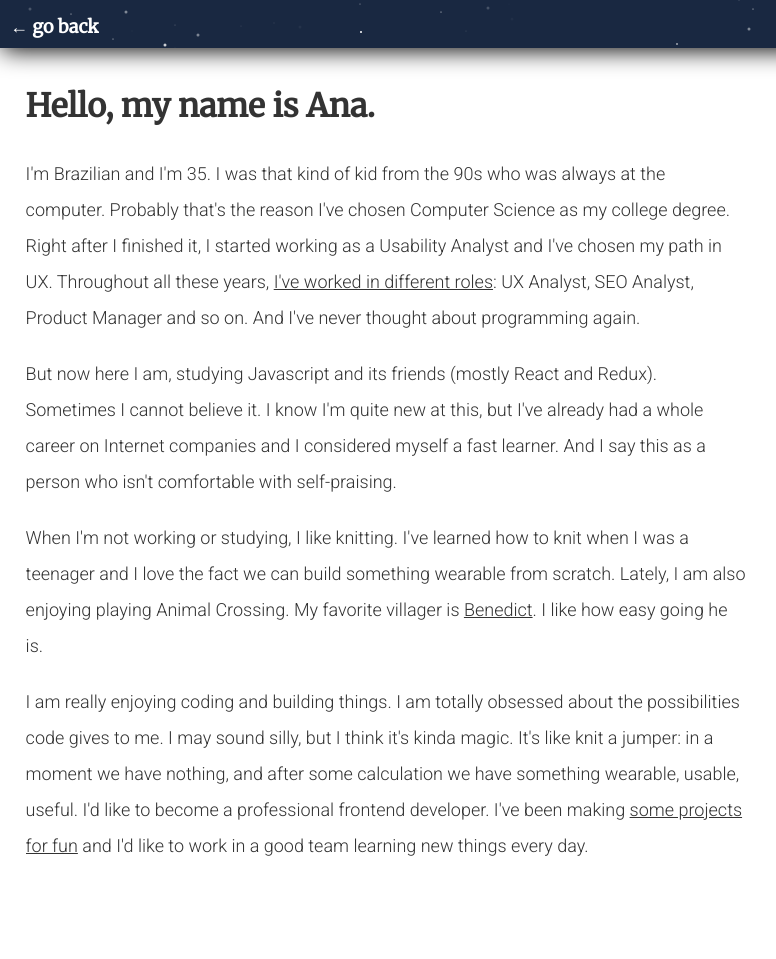
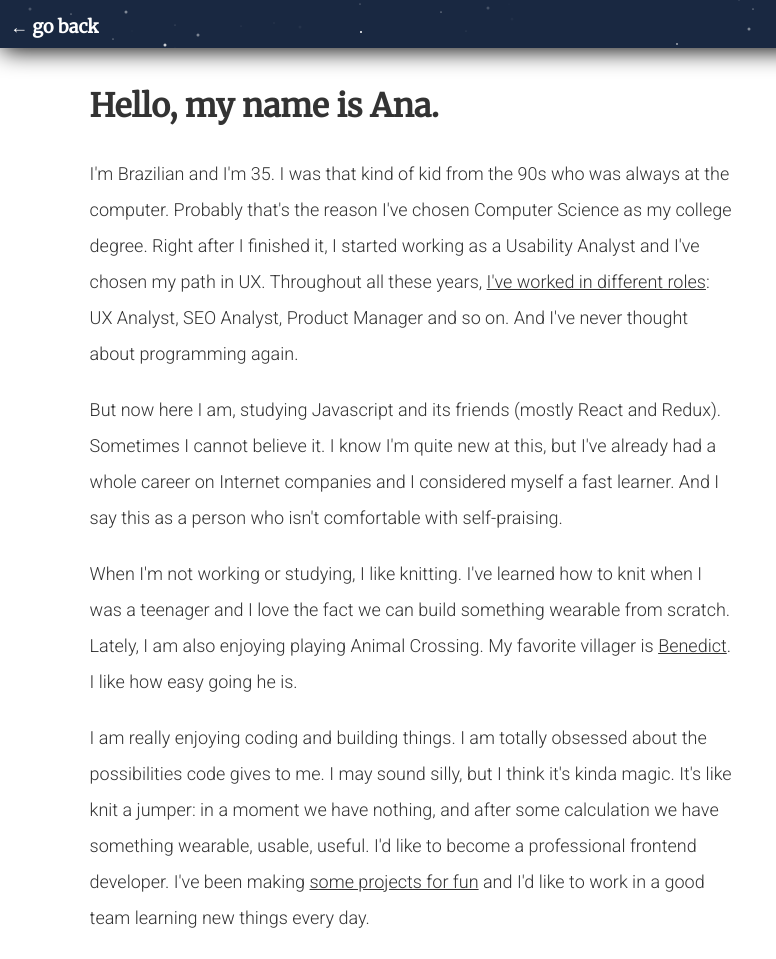
Before and after one commit to anamartins/work, a React app: page /about-me in a window 1280 px wide. Shown: the full height of the page, 0-776 px from the left. Before the commit the page ends 909 px from the top, so only its background shows below. Built offline with nearby package versions, Linux system fonts and the light colour scheme; grey boxes are pictures that could not be loaded.

Commit message:
Fixing some responsivity issues

```diff
--- a/src/components/skills/style.scss
+++ b/src/components/skills/style.scss
@@ -9,8 +9,6 @@
     .tools,
     .development {
       width: 100%;
-      // border: 1px solid transparent;
-      // border-radius: 5px;
       padding: 5px;
       margin: 10px 0;
 
--- a/src/views/aboutMe/style.scss
+++ b/src/views/aboutMe/style.scss
@@ -1,6 +1,10 @@
 .about-me {
-  width: 100%;
   padding: 2% 4% 2% 2%;
+  margin: 0 auto;
+  position: relative;
+  width: 90%;
+  color: #333;
+
   .wrapper {
     display: flex;
     flex-direction: column-reverse;
@@ -19,13 +23,11 @@
   }
 
   .about-me-title {
-    padding-top: 60px;
-    color: #333;
+    padding-top: 70px;
   }
 
   .about-me-text {
     padding-top: 30px;
-    color: #333;
 
     .about-me-link {
       color: #333;
@@ -63,6 +65,9 @@
         }
       }
     }
+    .about-me-title {
+      padding-top: 60px;
+    }
   }
 }
 
@@ -88,5 +93,8 @@
         }
       }
     }
+    .about-me-title {
+      padding-top: 60px;
+    }
   }
 }
--- a/src/views/projectView/style.scss
+++ b/src/views/projectView/style.scss
@@ -1,12 +1,12 @@
 .project {
-  padding: 2%;
+  padding: 2% 4% 2% 2%;
   margin: 0 auto;
   position: relative;
   width: 90%;
   color: #333;
 
   .project-name {
-    padding-top: 50px;
+    padding-top: 70px;
   }
 
   .project-stack {
@@ -79,6 +79,10 @@
   .project {
     padding: 2%;
     width: 80%;
+
+    .project-name {
+      padding-top: 50px;
+    }
     .project-stack {
       display: flex;
       padding: 5px 0 30px 0;
@@ -103,6 +107,9 @@
   .project {
     padding: 2%;
     width: 70%;
+    .project-name {
+      padding-top: 50px;
+    }
     .project-stack {
       display: flex;
       padding: 5px 0 30px 0;
```
